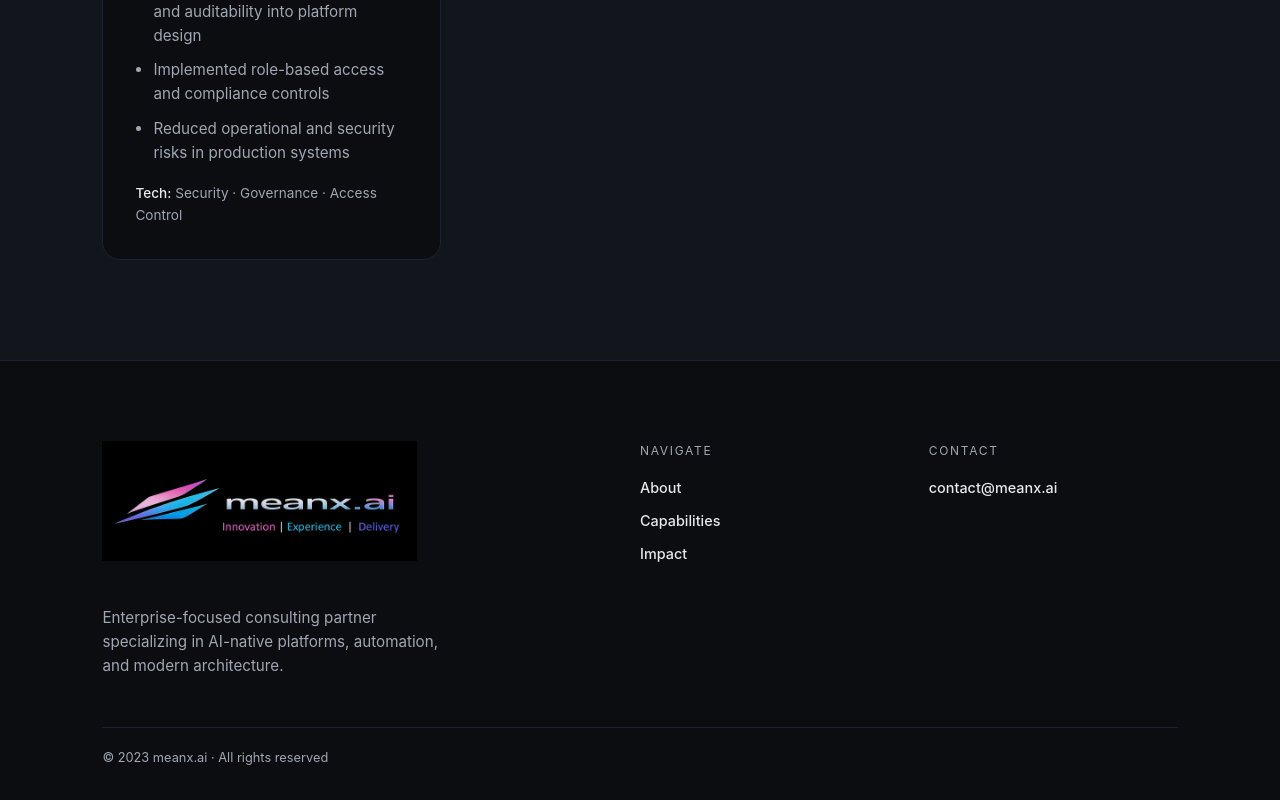
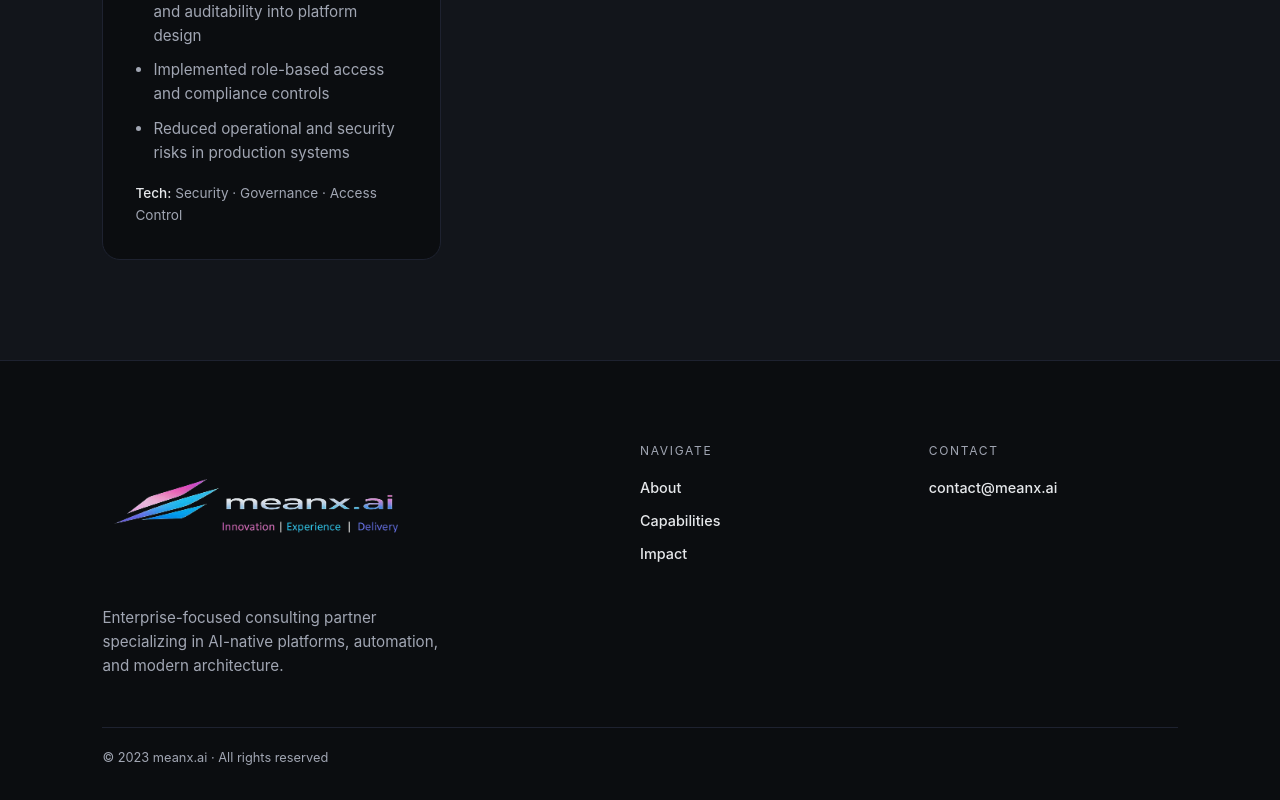
Before and after one commit to Zakxaan/mena, a React (Vite) app: page / in a window 1280 px wide. Shown: the part 4733-5533 px from the top of the page. Built offline with nearby package versions, Linux system fonts and the light colour scheme.

Commit message:
initial commit

```diff
--- a/src/components/Footer.jsx
+++ b/src/components/Footer.jsx
@@ -5,7 +5,7 @@ export default function Footer() {
         {/* Brand */}
         <div className="footer-brand">
           <div className="footer-logo">
-  <img src="/flogoo.jpeg" alt="meanx.ai logo" />
+  <img src="/flogo.png" alt="meanx.ai logo" />
 </div>
           <p>
             Enterprise-focused consulting partner specializing in
```
Also changed, not shown: public/flogo.png (added), public/flogoo.jpeg (deleted).
